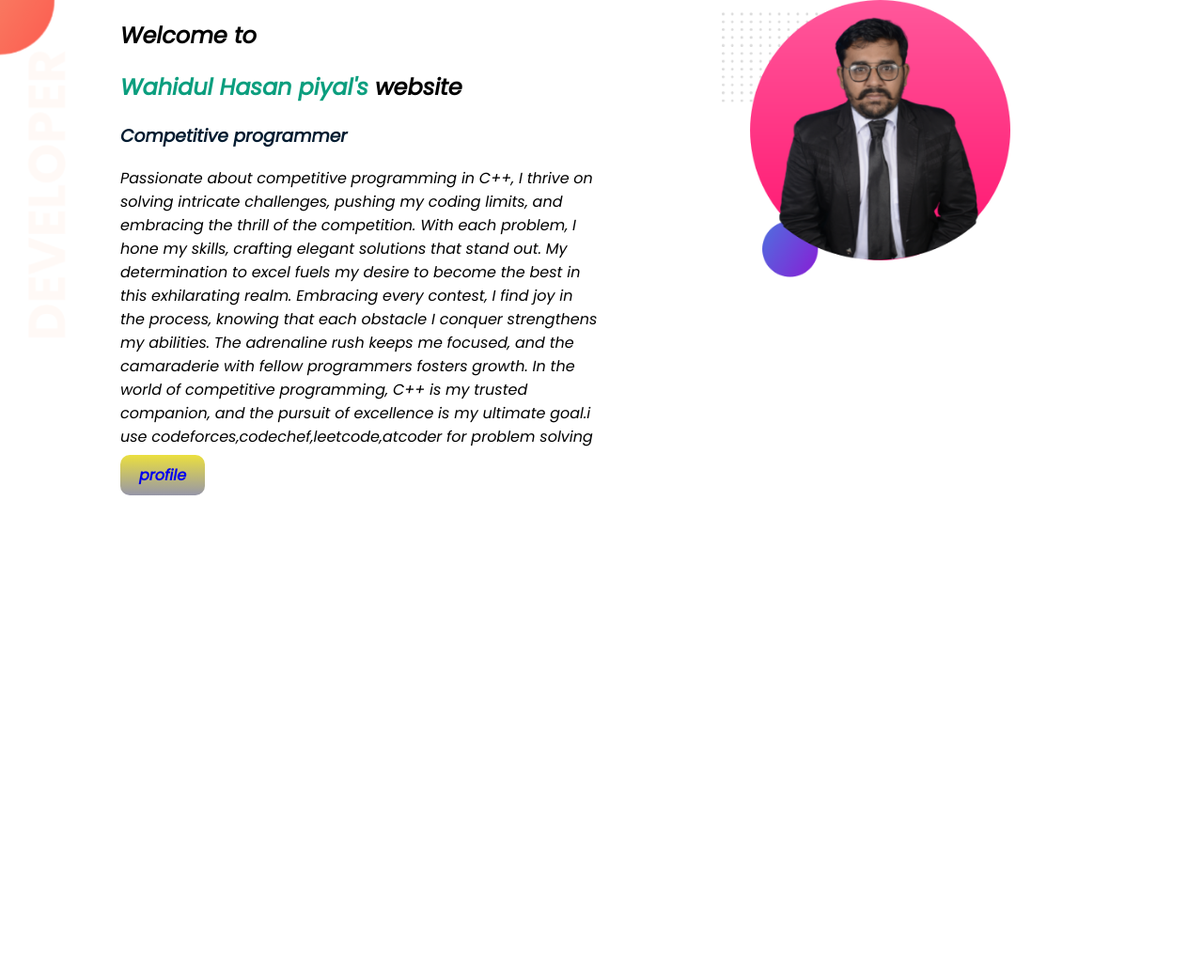
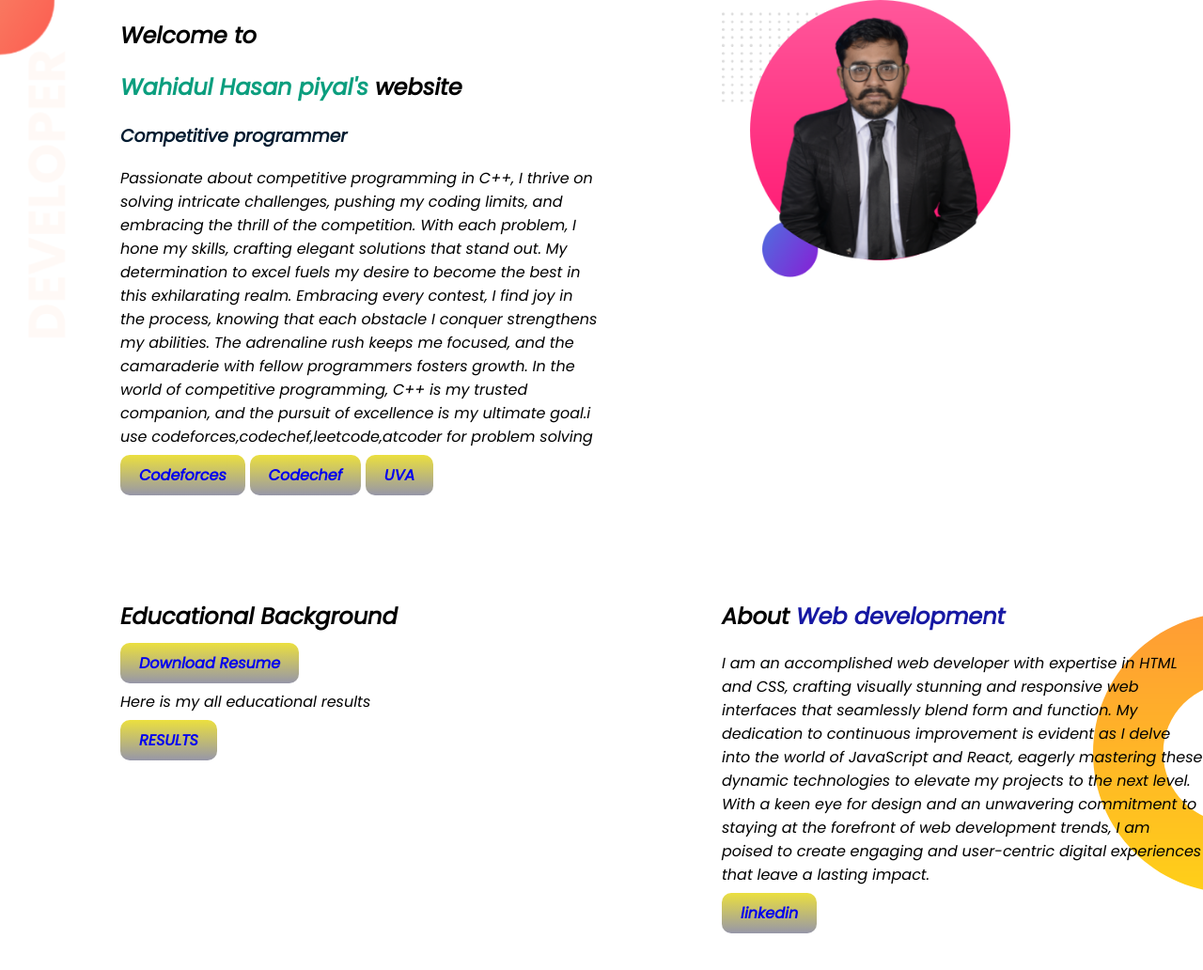
Before and after one commit to piyaal/developer, a plain HTML site: page index.html in a window 1280 px wide. Shown: the whole page at 94% size. Before the commit the page ends 800 px from the top, so only its background shows below. Drawn offline with Linux system fonts and the light colour scheme.

Commit message:
education cv web dev added

```diff
--- a/index.html
+++ b/index.html
@@ -16,13 +16,32 @@
             <h1> <span class="name">Wahidul Hasan piyal's</span>  website</h1>
             <h3><span class="type">Competitive programmer</span></h3>
             <p>Passionate about competitive programming in C++, I thrive on solving intricate challenges, pushing my coding limits, and embracing the thrill of the competition. With each problem, I hone my skills, crafting elegant solutions that stand out. My determination to excel fuels my desire to become the best in this exhilarating realm. Embracing every contest, I find joy in the process, knowing that each obstacle I conquer strengthens my abilities. The adrenaline rush keeps me focused, and the camaraderie with fellow programmers fosters growth. In the world of competitive programming, C++ is my trusted companion, and the pursuit of excellence is my ultimate goal.i use codeforces,codechef,leetcode,atcoder for problem solving</p>
-            <a class="link_btn" target="_blank" href="https://www.linkedin.com/in/wahidul-hasan-piyal-86676618b">profile</a>
+            <a class="link_btn" target="_blank" href="https://codeforces.com/profile/piyal">Codeforces</a>
+            <a class="link_btn" target="_blank" href="https://www.codechef.com/users/itpial">Codechef</a>
+            <a class="link_btn" target="_blank" href="https://onlinejudge.org/index.php?option=com_onlinejudge&Itemid=15">UVA</a>
 
         </div>
         <div class="half">
             <img src="images/pial-bg.png" alt="">
         </div>
     </section>
+    <section class="web-dev">
+     <div class="half">
+        <H1 >Educational Background</H1>
+        <a class="link_btn" target="_blank" href="https://drive.google.com/file/d/1-VL_Dxco2PWy2ir3c2ozwtKL1iVqu-iS/view?usp=drive_link">Download Resume</a> <br>
+        <p>
+            Here is my all educational results
+        </p>
+        <a class="link_btn" target="_blank" href="https://drive.google.com/drive/folders/1mz054mAmj0oTZIUpRo22OJwc2F18NZNN?usp=sharing">RESULTS</a>
+
+     </div>
+
+     <div class="half">
+       <h1>About <span class="web-span"> Web development</span></h1>
+       <p>I am an accomplished web developer with expertise in HTML and CSS, crafting visually stunning and responsive web interfaces that seamlessly blend form and function. My dedication to continuous improvement is evident as I delve into the world of JavaScript and React, eagerly mastering these dynamic technologies to elevate my projects to the next level. With a keen eye for design and an unwavering commitment to staying at the forefront of web development trends, I am poised to create engaging and user-centric digital experiences that leave a lasting impact.</p>
+       <a class="link_btn" target="_blank" href="https://www.linkedin.com/in/wahidul-hasan-piyal-86676618b">linkedin</a>
+     </div>
+    </section>
 
 </body>
 </html>
--- a/style.css
+++ b/style.css
@@ -6,6 +6,7 @@ body{font-family: 'Poppins', sans-serif; margin: 0%; }
     }
     section{
         display: flex;
+        margin-bottom: 100px;
     }
     .half{
         width:50%;
@@ -28,3 +29,13 @@ body{font-family: 'Poppins', sans-serif; margin: 0%; }
        background-image: url(images/top-banner.png);
        background-repeat: no-repeat;
     }
+    .web-span{
+        color: rgb(22, 24, 163);
+    }
+    .web-dev{
+        background-image: url(images/dream-bg.png);
+        background-repeat: no-repeat;
+
+        background-position:right;
+
+    }
```
Also changed, not shown: 1 other file.
